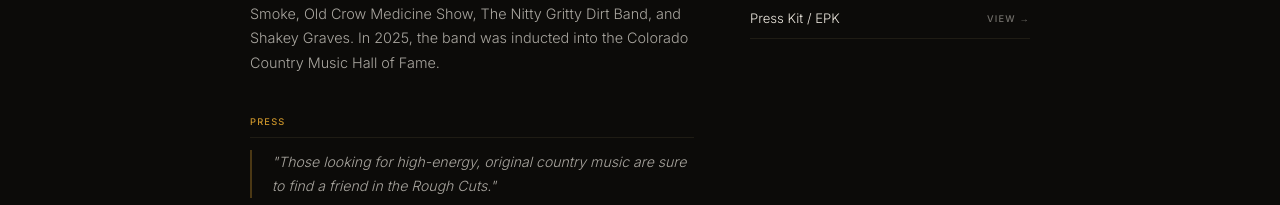
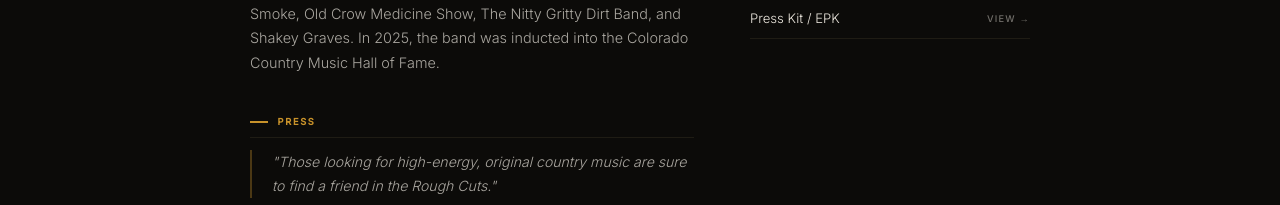
Before and after one commit to RayburnMediaGroup/rmg-sandbox, a Next.js app: page /band in a window 1280 px wide. Shown: the part 1001-1206 px from the top of the page. Built offline with nearby package versions, Linux system fonts and the light colour scheme; no server answers.

Commit message:
Fix Press heading to match Awards style (section-label class)

```diff
--- a/components/band/sections/AboutSection.tsx
+++ b/components/band/sections/AboutSection.tsx
@@ -107,7 +107,7 @@
 
             {/* Press */}
             <div style={{ marginBottom: "2.5rem" }}>
-              <p style={{ ...sHead, color: tokens.accent, display: "block", marginBottom: "0.75rem", paddingBottom: "0.5rem", borderBottom: border1 }}>Press</p>
+              <p className="section-label" style={{ marginBottom: "0.75rem", paddingBottom: "0.5rem", borderBottom: border1 }}>Press</p>
               {(profile.pressQuotes ?? []).map((q, i) => (
                 <div key={i} style={{ marginBottom: "1.5rem", position: "relative" }}>
                   {isArtist
```
